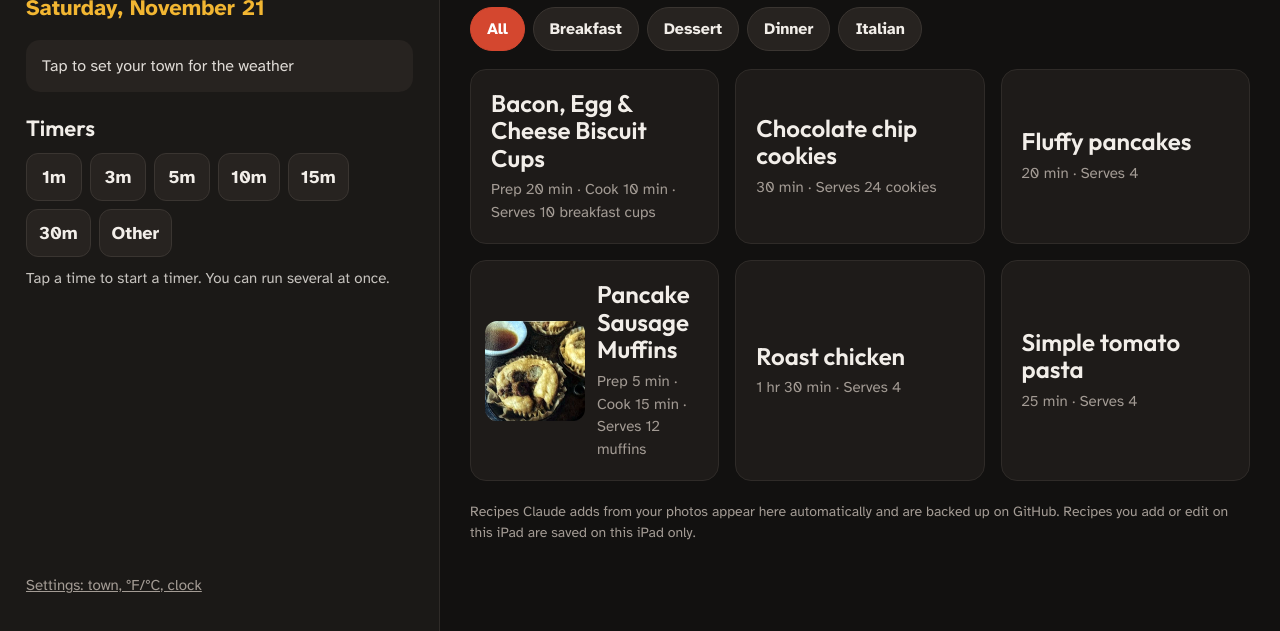
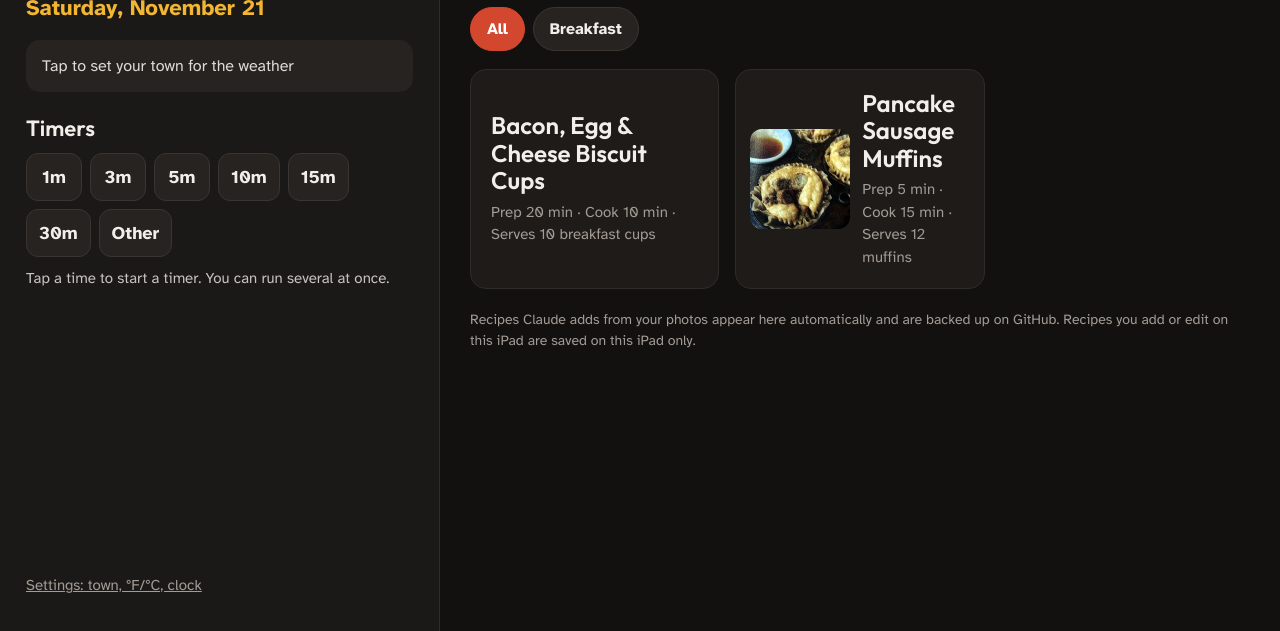
Before and after one commit to williampage1971-cmd/kitchen, a plain HTML site: page index.html in a window 1280 px wide. Shown: the part 165-796 px from the top of the page. Drawn offline with Linux system fonts and the light colour scheme.

Commit message:
Remove the four example recipes
Co-Authored-By: Claude Opus 5.5 <noreply@anthropic.com>
Claude-Session: https://claude.ai/code/session_01J4FbnZiu5BpqzvwH8rsDdY

```diff
--- a/index.html
+++ b/index.html
@@ -160,7 +160,7 @@ if(!MINE){MINE=[];var old=load("kd.recipes",null)||[];
   if(ok)MINE.push(old[oi])}
  save("kd.mine",MINE)}
 var HIDE=load("kd.hidden",[]);
-var SHARED=load("kd.shared",null)||SAMPLES;
+var SHARED=load("kd.shared",null)||[];
 var R=[];
 function isMine(id){for(var i=0;i<MINE.length;i++)if(MINE[i].id===id)return true;return false}
 function isShared(id){for(var i=0;i<SHARED.length;i++)if(SHARED[i].id===id)return true;return false}
@@ -380,7 +380,7 @@ document.addEventListener("click",function(e){
 /* self-update: version.txt in the repo holds the current version; when it differs from
    VERSION below, reload with a fresh address (skipping the iPad's saved copy).
    Waits while a timer is running, a recipe is open or a window is showing. */
-var VERSION="2026-11-21f";
+var VERSION="2026-11-21g";
 var pendingUpdate=null;
 function busy(){return timers.length>0||view.name=="recipe"||!$("modal").hidden}
 function applyUpdate(){
--- a/recipes.json
+++ b/recipes.json
@@ -1,8 +1,4 @@
 [
-  {"id": "s1", "title": "Fluffy pancakes", "time": "20 min", "serves": "4", "cats": ["Breakfast"], "ing": ["1 1/2 cups flour", "3 1/2 tsp baking powder", "1 tbsp sugar", "1/4 tsp salt", "1 1/4 cups milk", "1 egg", "3 tbsp melted butter"], "steps": ["Whisk the flour, baking powder, sugar and salt in a large bowl.", "In another bowl, whisk the milk, egg and melted butter.", "Pour the wet mix into the dry and stir until just combined. A few lumps are fine.", "Let the batter rest for 5 minutes.", "Heat a lightly oiled pan over medium heat. Pour 1/4 cup batter per pancake.", "Cook about 2 minutes, until bubbles form, then flip and cook 1 minute more."]},
-  {"id": "s2", "title": "Simple tomato pasta", "time": "25 min", "serves": "4", "cats": ["Italian", "Dinner"], "ing": ["1 lb spaghetti", "3 tbsp olive oil", "3 cloves garlic, sliced", "1 can (28 oz) crushed tomatoes", "1 tsp salt", "Fresh basil", "Grated Parmesan"], "steps": ["Bring a large pot of salted water to a boil.", "Warm the olive oil in a pan and cook the garlic for 1 minute, without browning.", "Add the tomatoes and salt. Simmer for 15 minutes, stirring now and then.", "Meanwhile cook the pasta for 10 minutes, or as the package says.", "Drain the pasta, toss it with the sauce, and top with basil and Parmesan."]},
-  {"id": "s3", "title": "Roast chicken", "time": "1 hr 30 min", "serves": "4", "cats": ["Dinner"], "ing": ["1 whole chicken (about 4 lb)", "2 tbsp soft butter", "1 lemon", "4 cloves garlic", "Salt and pepper", "Fresh thyme"], "steps": ["Heat the oven to 425°F (220°C).", "Pat the chicken dry. Rub all over with butter, salt and pepper.", "Put the halved lemon, garlic and thyme inside the chicken.", "Roast for 75 minutes, until the juices run clear.", "Rest the chicken for 10 minutes before carving."]},
-  {"id": "s4", "title": "Chocolate chip cookies", "time": "30 min", "serves": "24 cookies", "cats": ["Dessert"], "ing": ["1 cup soft butter", "3/4 cup sugar", "3/4 cup brown sugar", "2 eggs", "1 tsp vanilla", "2 1/4 cups flour", "1 tsp baking soda", "1/2 tsp salt", "2 cups chocolate chips"], "steps": ["Heat the oven to 375°F (190°C).", "Beat the butter and both sugars until creamy. Beat in the eggs and vanilla.", "Stir in the flour, baking soda and salt, then the chocolate chips.", "Drop spoonfuls onto a baking sheet, 2 inches apart.", "Bake for 10 minutes, until golden at the edges.", "Cool on the sheet for 2 minutes, then move to a rack."]},
   {"id": "pancake-sausage-muffins", "title": "Pancake Sausage Muffins", "time": "Prep 5 min · Cook 15 min", "serves": "12 muffins", "cats": ["Breakfast"], "img": "images/pancake-sausage-muffins.jpg", "ing": ["2 cups pancake mix (I use Kodiak Cakes Buttermilk Flapjack and Waffle Mix)", "1½ cups water", "2 tsp vanilla", "10 fully cooked chicken or turkey sausage links, chopped into thin dime-size pieces (I use Jones Dairy Farm Chicken or Turkey Sausages)"], "steps": ["Preheat oven to 350 degrees. Spray a 12 cup muffin pan with nonstick cooking spray or line with paper liners.", "In a medium bowl add pancake mix, water, and vanilla. Mix together, but take care not to overmix because that'll make dense muffins. A few clumps are totally fine!", "Scoop batter into muffin cups (about ¾ of the way full). Gently press sausage pieces evenly onto each muffin cup.", "Bake for about 15-18 minutes. Stick a knife in the center of a muffin and if it comes out clean, they're done!"], "notes": ["Each muffin: WW Green/Blue/Purple 2 Points | 88 calories, 2g fat, 0 saturated fat, 10g carbohydrates, 2g fiber, 1g sugar, 7g protein.", "You may use different brands of turkey/chicken sausage links and/or pancake mix, but keep in mind calories and WW points are subject to change. The information above is figured out with the two specific brands used.", "Source: theskinnyishdish.com · Author: Star"]},
   {"id": "bacon-egg-cheese-biscuit-cups", "title": "Bacon, Egg & Cheese Biscuit Cups", "time": "Prep 20 min · Cook 10 min", "serves": "10 breakfast cups", "cats": ["Breakfast"], "ing": ["4 slices center cut bacon", "3 large eggs", "3 tablespoons skim milk", "Salt & black pepper, to taste", "7.5 oz can refrigerated biscuit dough (10 biscuits) - I used my store brand", "1/3 cup reduced fat 2% shredded cheddar"], "steps": ["Preheat the oven to 400. Lightly mist a muffin tin with cooking spray.", "Place the raw bacon in a large skillet and cook for 7-9 minutes or until done. Remove from skillet and let dry on paper towels. Chop into small pieces and set aside.", "In a medium bowl, combine the eggs, milk, salt and pepper and whisk together until thoroughly blended.", "Using a rolling pin, roll each biscuit into a larger flat circle and place into a cup in the prepared muffin tin. Using your fingers, press the dough into the bottom of each cup and up the sides. Divide the cheese evenly between each cup and then split the egg mixture between each cup as well. Sprinkle the bacon pieces on top of each cup and put in the oven for 10-12 minutes until biscuits are golden brown and eggs are set."], "notes": ["99 calories per breakfast cup.", "Source: emilybites.com"]}
 ]
```
Also changed, not shown: version.txt, 1 other file.
